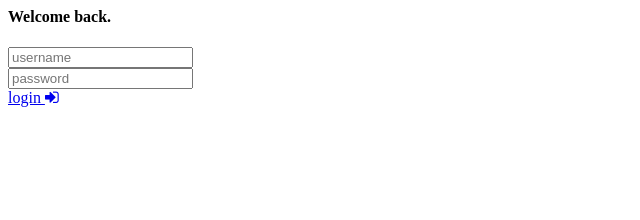
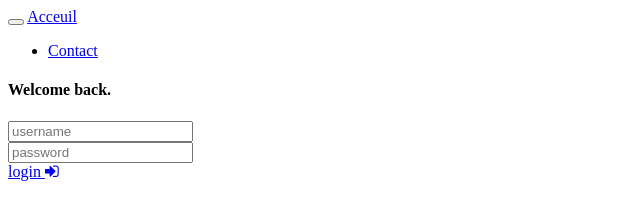
Before and after one commit to PussotAlexy/1repo-IUT2015-9, a website: page app/partials/connexion.html in a window 1280 px wide. Shown: the whole page, without its empty margins (0-640 px from the left). Drawn offline with Linux system fonts and the light colour scheme.

Commit message:
mise en place menu page connexion
mise en place menu page connexion

```diff
--- a/app/partials/connexion.html
+++ b/app/partials/connexion.html
@@ -1,4 +1,24 @@
 <link href="//maxcdn.bootstrapcdn.com/font-awesome/4.2.0/css/font-awesome.min.css" rel="stylesheet">
+
+<!-- Fixed navbar -->
+<nav id="header" class="navbar navbar-fixed-top">
+    <div id="header-container" class="container navbar-container">
+        <div class="navbar-header">
+            <button type="button" class="navbar-toggle collapsed" data-toggle="collapse" data-target="#navbar" aria-expanded="false" aria-controls="navbar">
+                <span class="sr-only">Toggle navigation</span>
+                <span class="icon-bar"></span>
+                <span class="icon-bar"></span>
+                <span class="icon-bar"></span>
+            </button>
+            <a id="brand" class="navbar-brand" href="#/phones">Acceuil</a>
+        </div>
+        <div id="navbar" class="collapse navbar-collapse">
+            <ul class="nav navbar-nav">
+            <li><a href="#/phones">Contact</a></li>
+            </ul>
+        </div><!-- /.nav-collapse -->
+    </div><!-- /.container -->
+</nav><!-- /.navbar -->
 
 <div class="container">
     <div class="row">
```
